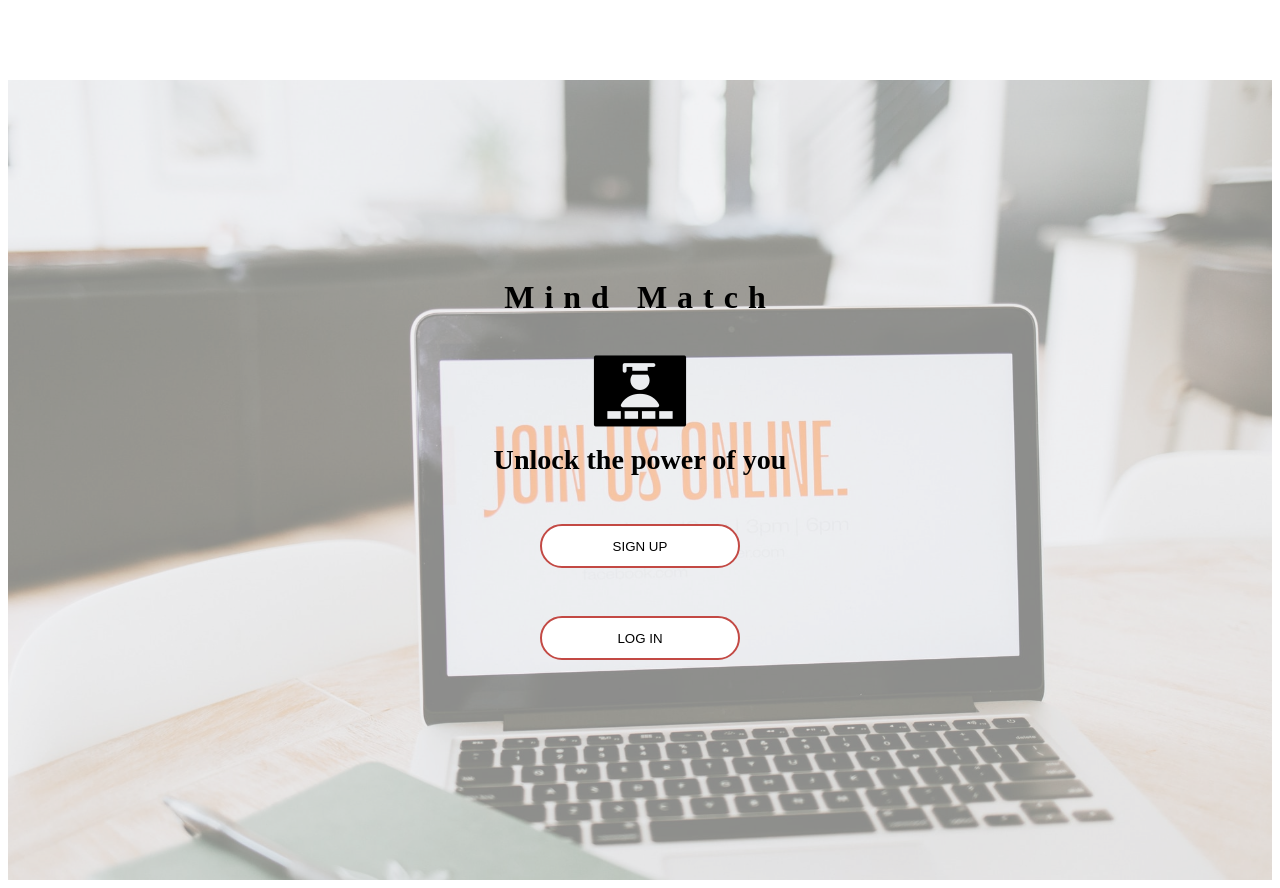
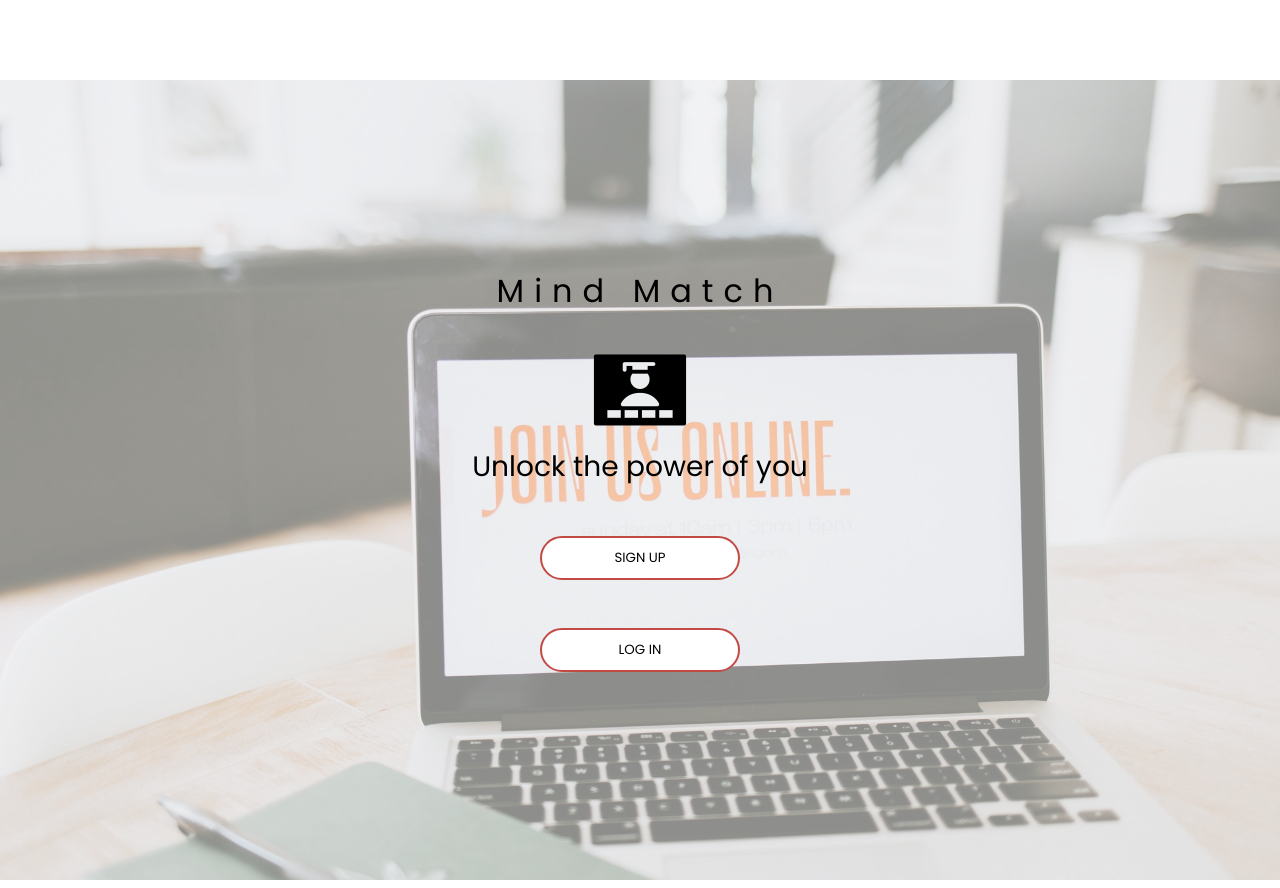
Before and after one commit to liuhaiwei-2021/LMS-react-firebase, a React (Create React App) app: page / in a window 1280 px wide. Built offline with nearby package versions, Linux system fonts and the light colour scheme.

Commit message:
font family Poppins

```diff
--- a/public/index.html
+++ b/public/index.html
@@ -21,6 +21,12 @@
       work correctly both with client-side routing and a non-root public URL.
       Learn how to configure a non-root public URL by running `npm run build`.
     -->
+		<link rel="preconnect" href="https://fonts.googleapis.com" />
+		<link rel="preconnect" href="https://fonts.gstatic.com" crossorigin />
+		<link
+			href="https://fonts.googleapis.com/css2?family=Poppins:wght@100;400;700;900&display=swap"
+			rel="stylesheet"
+		/>
 		<title>LMS</title>
 	</head>
 	<body>
--- a/src/components/Hero.jsx
+++ b/src/components/Hero.jsx
@@ -9,7 +9,7 @@
 		<section className="hero">
 			<img className="hero-image" src="/images/love-to-learn.jpg" alt="hero" />
 			<div className="hero-text">
-				<h1 className="restaurant-title">Mind Match</h1>
+				<h1 className="hero-title">Mind Match</h1>
 				<img src="/images/logo.png" alt="logo" />
 				<h3 className="slogan">Unlock the power of you</h3>
 				<button className="view-btn" onClick={() => navigate("/signup")}>
--- a/src/index.js
+++ b/src/index.js
@@ -1,6 +1,7 @@
 import React from "react";
 import ReactDOM from "react-dom/client";
 import App from "./App";
+import "./styles/index.css";
 
 const root = ReactDOM.createRoot(document.getElementById("root"));
 root.render(<App />);
--- a/src/styles/Hero.css
+++ b/src/styles/Hero.css
@@ -8,9 +8,9 @@
 	align-items: center;
 	overflow: hidden;
 }
-.restaurant-title {
+.hero-title {
 	font-size: xx-large;
-	font-weight: 900;
+	font-weight: 400;
 	letter-spacing: 10px;
 }
 .hero-image {
@@ -21,6 +21,9 @@
 	position: absolute;
 	opacity: 0.45;
 	z-index: 1;
+}
+.slogan {
+	font-weight: 400;
 }
 .hero-text {
 	grid-column-start: 2;
@@ -33,10 +36,7 @@
 	font-size: 24px;
 	z-index: 1000;
 }
-.subtitle {
-	color: #c34944;
-	font-weight: 700;
-}
+
 .view-btn {
 	display: block;
 	width: 200px;
--- /dev/null
+++ b/src/styles/index.css
@@ -0,0 +1,13 @@
+/* all */
+* {
+	font-family: "Poppins", sans-serif;
+	box-sizing: border-box;
+}
+
+/* html, body */
+html,
+body {
+	background: #ffffff;
+	margin: 0;
+	padding: 0;
+}
```
